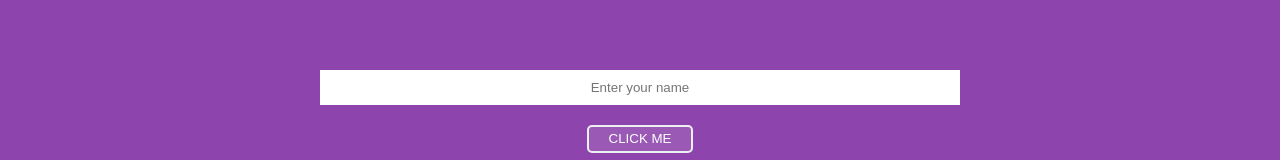
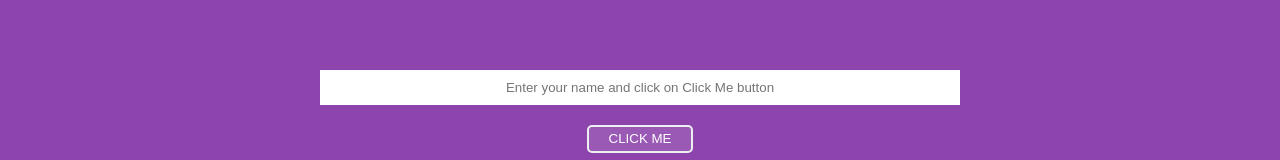
Before and after one commit to mustafaalispk/React-Assignment1, a React (Create React App) app in the folder reactassignment1/: page /contact in a window 1280 px wide. Shown: the part 360-520 px from the top of the page. Built offline with nearby package versions, Linux system fonts and the light colour scheme; the HTML template or start-up script is replaced by a standard one.

Commit message:
Fixed some bugs

```diff
--- a/reactassignment1/src/views/Contact.js
+++ b/reactassignment1/src/views/Contact.js
@@ -4,20 +4,25 @@ const Contact = () => {
     const [name, setName] = useState("");
     const [formName, setFullName] = useState();
     const inputEvent = (event) => {
+        console.log(event.target.value);
         setName(event.target.value);
     };
-    const onSubmit = () => {
+    const onSubmits = (event) => {
+        event.preventDefault();
         setFullName(name);
     }
     return (
         <>
-            <div className="contact_form">
-                <h1>{formName}</h1>
-                <input type="text" placeholder="Enter your name"
-                    onChange={inputEvent}
-                    value={name} />
-                <button onClick={onSubmit}> Click Me</button>
-            </div>
+            <form onSubmit={onSubmits}>
+                <div className="contact_form">
+                    <h1>{formName}</h1>
+                    <input type="text" placeholder="Enter your name and click on Click Me button"
+                        onChange={inputEvent}
+                        value={name} />
+                    <button type="submit"> Click Me</button>
+                </div>
+            </form>
+
         </>
 
     )
```
Also changed, not shown: 1 other file (tests, documents, lock files or other folders).
